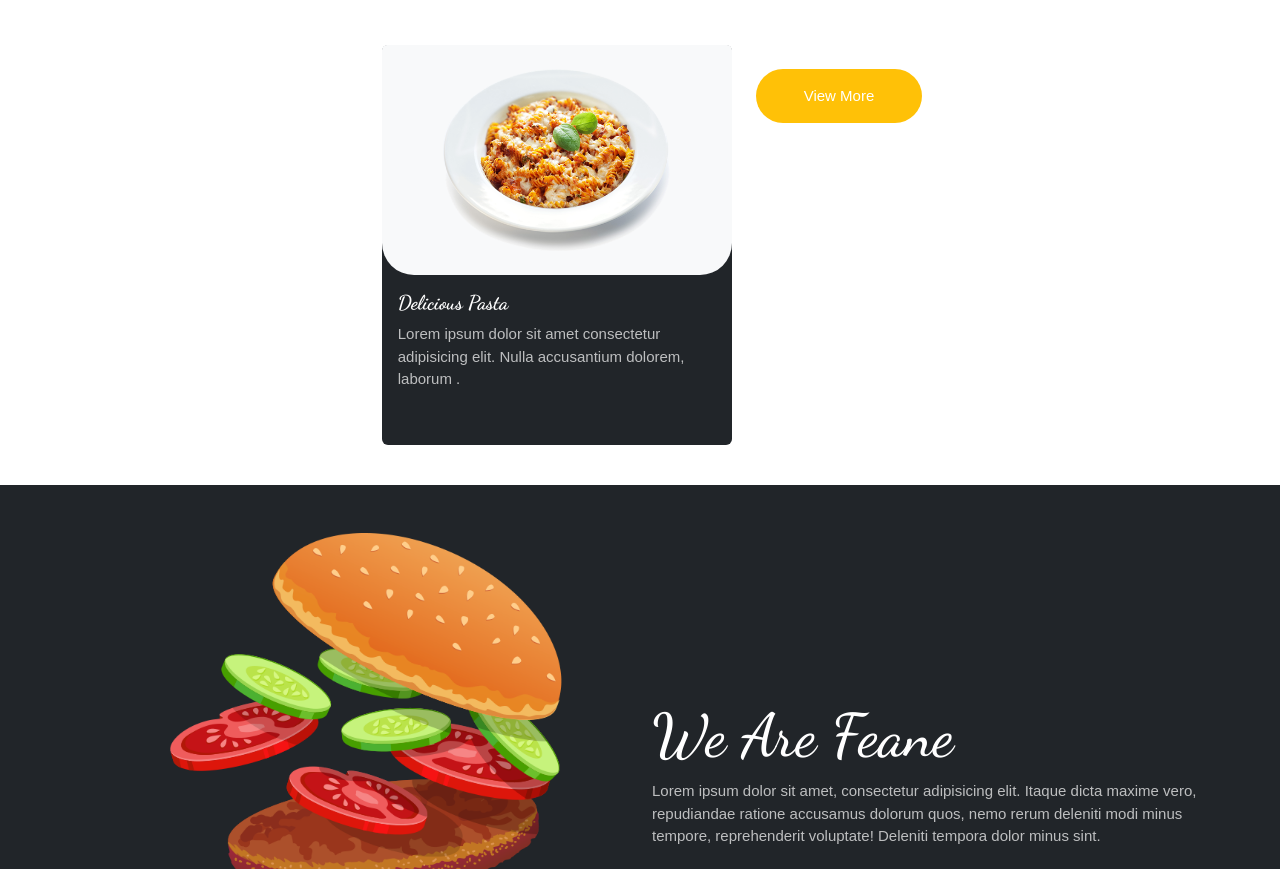
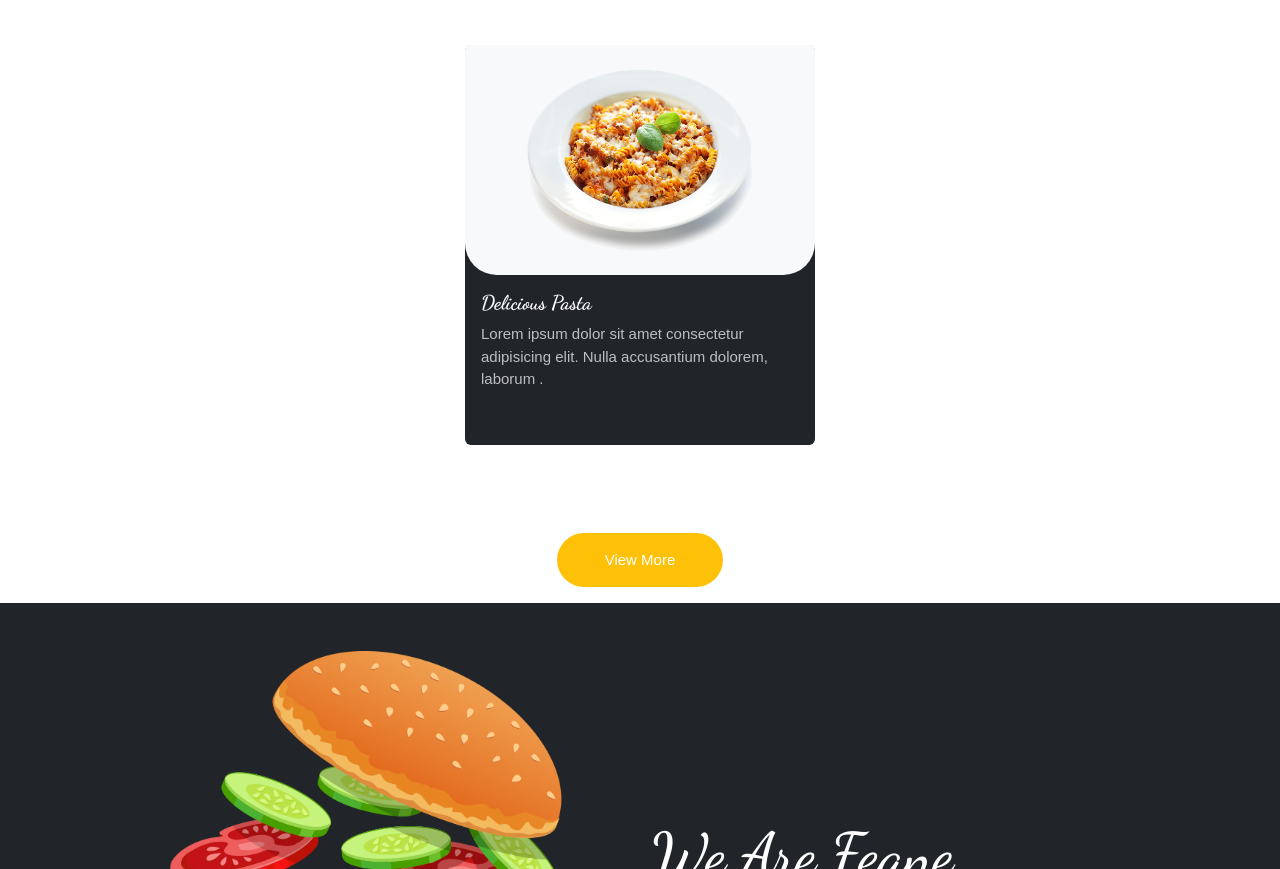
Before and after one commit to shivanshu7898/Feane, a plain HTML site: page Feane/pages/home.html in a window 1280 px wide. Shown: the part 3084-3953 px from the top of the page. Drawn offline with nearby package versions, Linux system fonts and the light colour scheme.

Commit message:
menu button direction change

```diff
--- a/Feane/pages/home.html
+++ b/Feane/pages/home.html
@@ -364,12 +364,13 @@
                 </div>
               </div>
             </div>
-            <div class="btn-box mt-5 mb-3">
+
+          </div>
+           <div class="d-flex justify-content-center btn-box mt-5 mb-3">
               <button class="order p-3 ps-5 pe-5 rounded-pill">
                 View More
               </button>
             </div>
-          </div>
         </div>
       </div>
     </section>
@@ -497,7 +498,7 @@
     <!-- ..... -->
 
     <footer class="d-flex justify-content-center  p-5 bg-dark">
-      <div class="container  p-5">
+      <div class="container p-5">
         <div class="row d-flex justify-content-center p-4">
           <div class="col-md-4 d-flex justify-content-center">
             <div class="contact">
```
